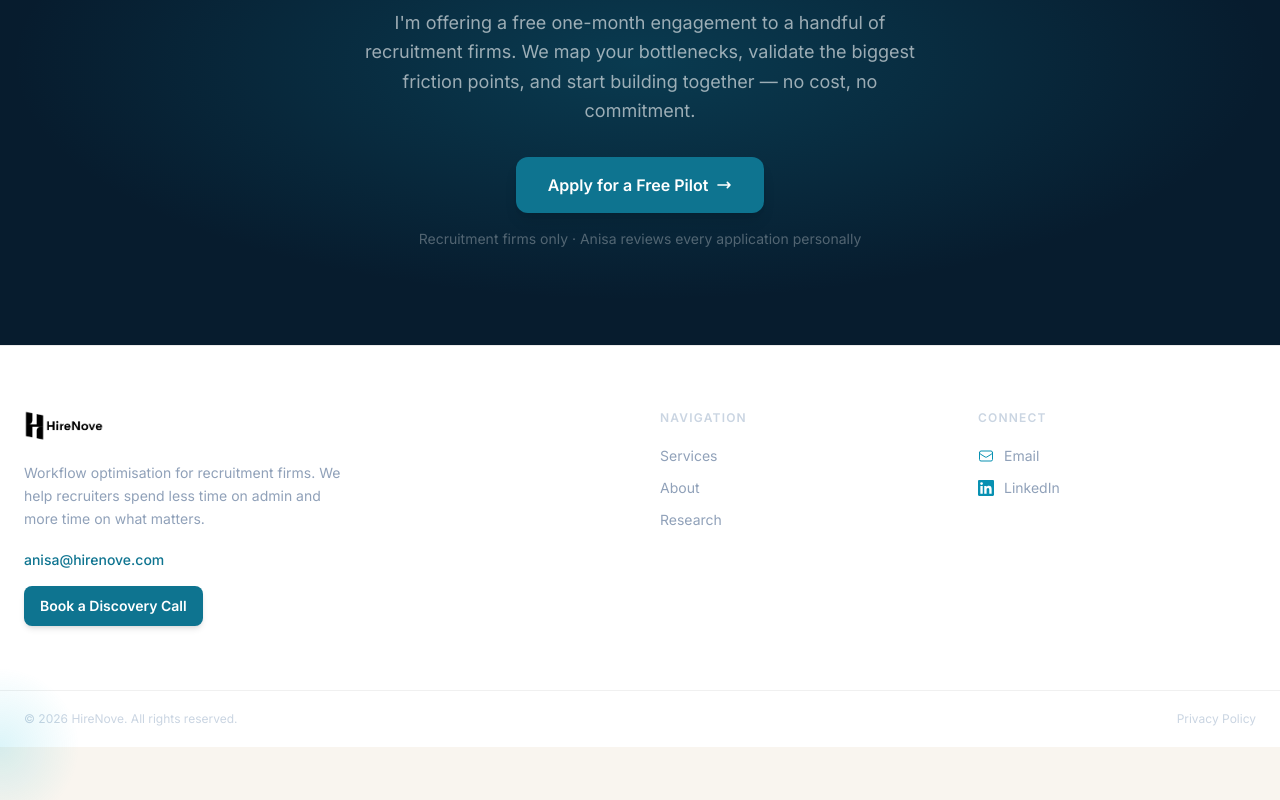
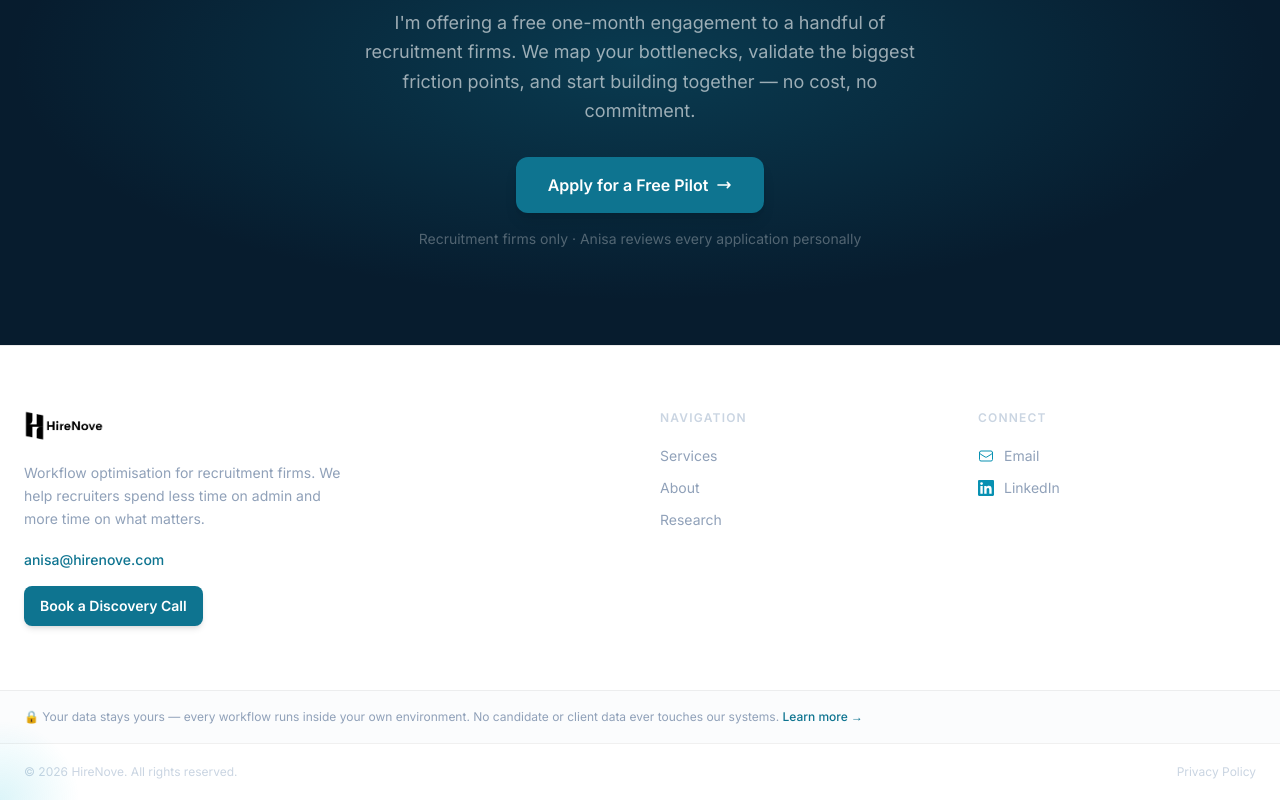
Before and after one commit to Anisabuilds/HireNove, a Next.js app: page / in a window 1280 px wide. Shown: the part 2645-3445 px from the top of the page. Before the commit the page ends 3392 px from the top, so only its background shows below. Built offline with nearby package versions, Linux system fonts and the light colour scheme.

Commit message:
Add data security note to footer

```diff
--- a/components/Footer.tsx
+++ b/components/Footer.tsx
@@ -84,6 +84,18 @@ export default function Footer({ onDiscoveryOpen }: { onDiscoveryOpen: () => voi
         </div>
       </div>
 
+      {/* Data security note */}
+      <div className="border-t border-black/6 bg-slate-50/60">
+        <div className="max-w-7xl mx-auto px-6 py-4 flex flex-col sm:flex-row items-center justify-between gap-2">
+          <p className="text-slate-400 text-xs leading-relaxed">
+            🔒 Your data stays yours — every workflow runs inside your own environment. No candidate or client data ever touches our systems.{" "}
+            <Link href="/services#data" className="text-[#0E7490] hover:text-[#0891B2] transition-colors font-medium">
+              Learn more →
+            </Link>
+          </p>
+        </div>
+      </div>
+
       <div className="border-t border-black/6">
         <div className="max-w-7xl mx-auto px-6 py-5 flex flex-col sm:flex-row items-center justify-between gap-2">
           <p className="text-slate-300 text-xs">
```
